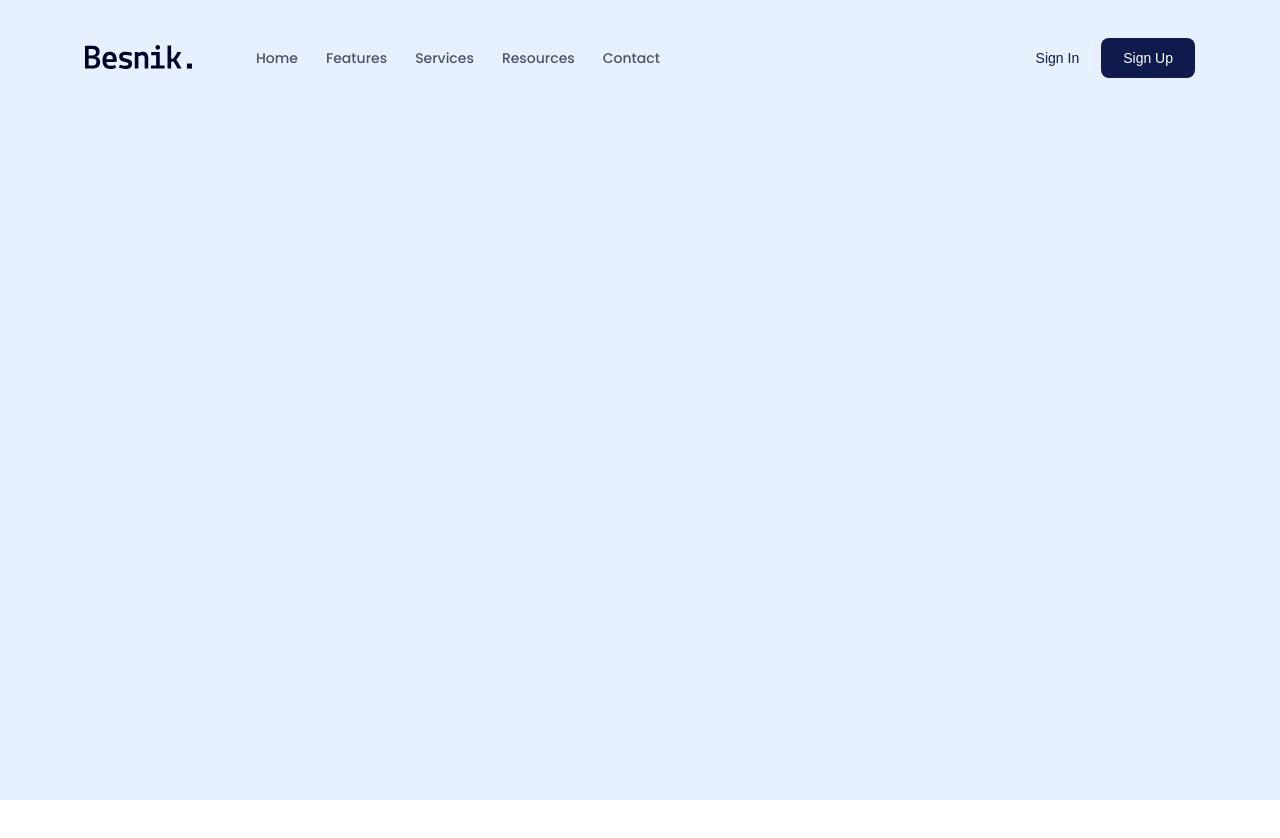
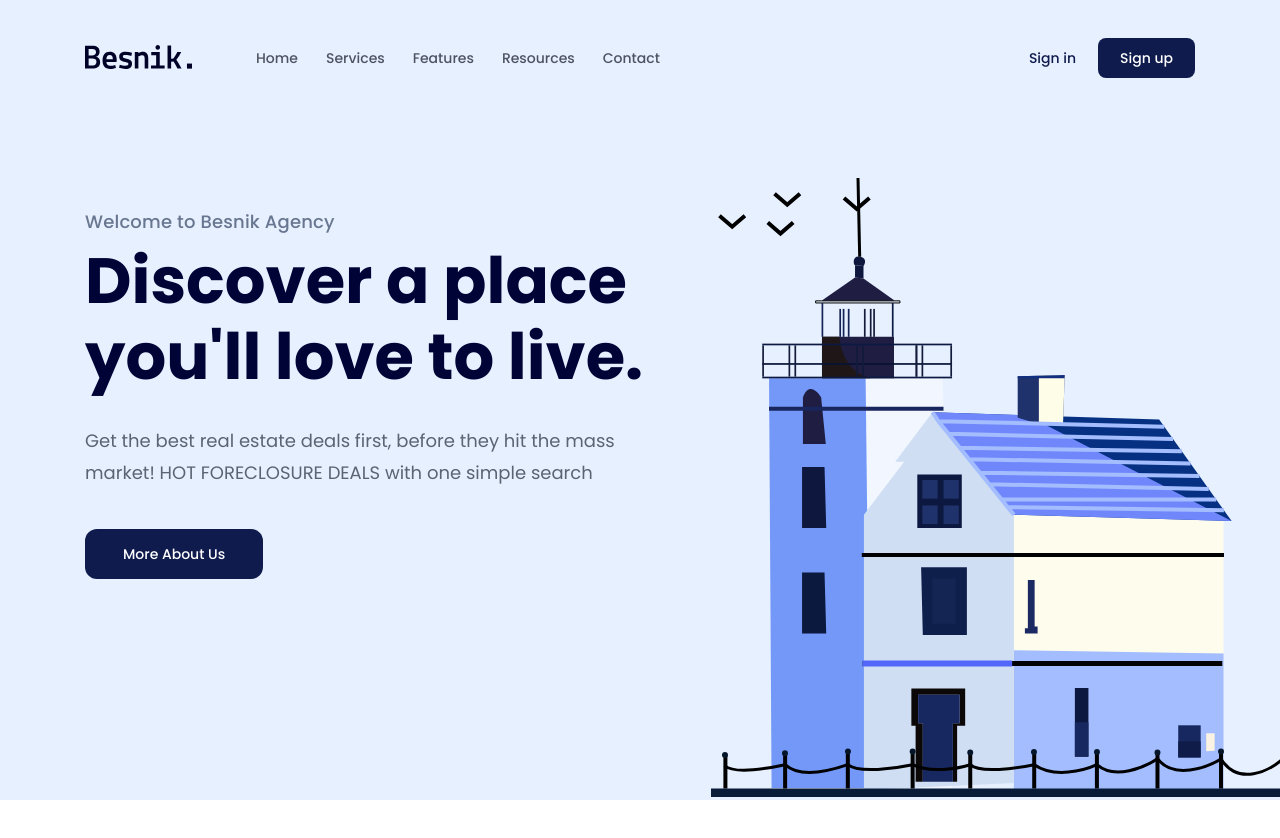
Before and after one commit to DangTinh422003/f8_project_01, a plain HTML site: page index.html in a window 1280 px wide. Shown: the top 838 px of the page. Before the commit the page ends 800 px from the top, so only its background shows below. Drawn offline with Linux system fonts and the light colour scheme.

Commit message:
header__hero

```diff
--- a/assets/css/styles.css
+++ b/assets/css/styles.css
@@ -6,11 +6,12 @@
 
 html {
   font-size: 62.5%;
+  font-family: "Poppins", sans-serif;
 }
 
 body {
   font-size: 1.6rem;
-  font-family: "Poppins", sans-serif;
+  height: 2000px;
 }
 
 :root {
@@ -23,17 +24,20 @@ a {
 
 .container {
   width: 1110px;
+  max-width: calc(100% - 48px);
   margin: 0 auto;
 }
 
 .button {
-  border-radius: 8px;
+  border-radius: 12px;
   padding: 10px 22px;
   height: 50px;
   background: var(--primary-color);
   color: #fff;
   border: none;
   outline: none;
+  font-size: 1.4rem;
+  text-align: center;
 }
 
 .button:hover {
@@ -42,7 +46,7 @@ a {
 
 /***  header  ***/
 .header {
-  width: 100vw;
+  width: 100%;
   height: 100vh;
   background: #e6f0ff;
   padding-top: 38px;
@@ -82,9 +86,62 @@ a {
   font-weight: 500;
   line-height: normal;
   cursor: pointer;
+  border-radius: 8px;
+  font-family: "Poppins", sans-serif;
 }
 
 .header__navbar__action .signInBtn {
   background: transparent;
   color: var(--primary-color);
 }
+
+.header__hero__info {
+  margin-top: 130px;
+  width: 51%;
+  display: inline-block;
+}
+
+.header__hero__info .subTitle {
+  color: #687690;
+  font-family: Poppins;
+  font-size: 1.8rem;
+  font-style: normal;
+  font-weight: 500;
+  line-height: normal;
+  letter-spacing: 0.18px;
+}
+
+.header__hero__info .title {
+  margin-top: 8px;
+  margin-bottom: 30px;
+  color: #000336;
+  font-size: 6.4rem;
+  font-weight: 700;
+  line-height: 76px;
+}
+
+.header__hero__info .desc {
+  color: #5a6473;
+  font-size: 1.8rem;
+  font-weight: 400;
+  line-height: 32px;
+  margin-bottom: 40px;
+}
+
+.header__hero__info .button {
+  text-align: center;
+  font-size: 1.4rem;
+  font-weight: 500;
+  padding: 15px 38px;
+  text-transform: capitalize;
+  min-width: 170px;
+  color: #fff;
+  font-family: Poppins;
+}
+
+.header__hero__image {
+  position: absolute;
+  bottom: 0;
+  right: calc((100vw - 1110px) / 2);
+  transform: translateX(100px);
+}
--- a/index.html
+++ b/index.html
@@ -12,6 +12,7 @@
     <!-- header -->
     <header class="header">
       <div class="container">
+        <!-- navbar -->
         <nav class="header__navbar">
           <div class="header__navbar__logo">
             <div class="wrapLogo">
@@ -21,17 +22,34 @@
 
           <ul class="header__navbar__navigaton">
             <li><a href="#">Home</a></li>
+            <li><a href="#">Services</a></li>
             <li><a href="#">Features</a></li>
-            <li><a href="#">Services</a></li>
             <li><a href="#">Resources</a></li>
             <li><a href="#">Contact</a></li>
           </ul>
 
           <div class="header__navbar__action">
-            <button class="signInBtn button">Sign In</button>
-            <button class="signUpBtn button">Sign Up</button>
+            <button class="signInBtn button">Sign in</button>
+            <button class="signUpBtn button">Sign up</button>
           </div>
         </nav>
+
+        <!-- hero -->
+        <div class="header__hero">
+          <div class="header__hero__info">
+            <p class="subTitle">Welcome to Besnik Agency</p>
+            <h1 class="title">Discover a place you'll love to live.</h1>
+            <p class="desc">
+              Get the best real estate deals first, before they hit the mass
+              market! HOT FORECLOSURE DEALS with one simple search
+            </p>
+            <button class="button">more about us</button>
+          </div>
+
+          <div class="header__hero__image">
+            <img src="./assets/img/house illustration.svg" alt="hero" />
+          </div>
+        </div>
       </div>
     </header>
   </body>
```
Also changed, not shown: assets/img/house illustration.svg (added).
